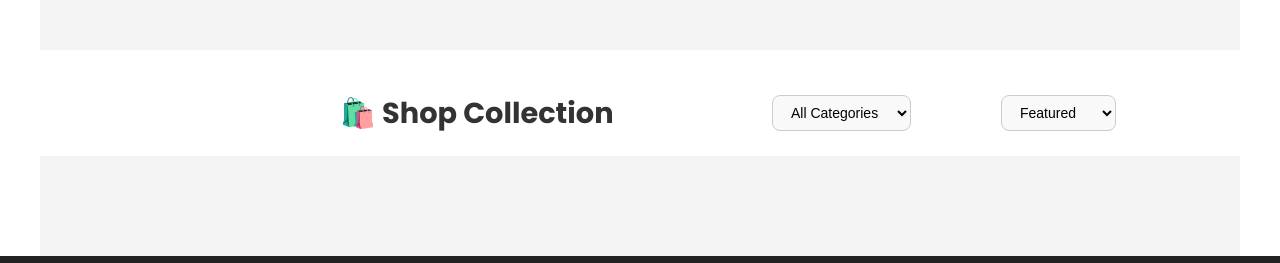
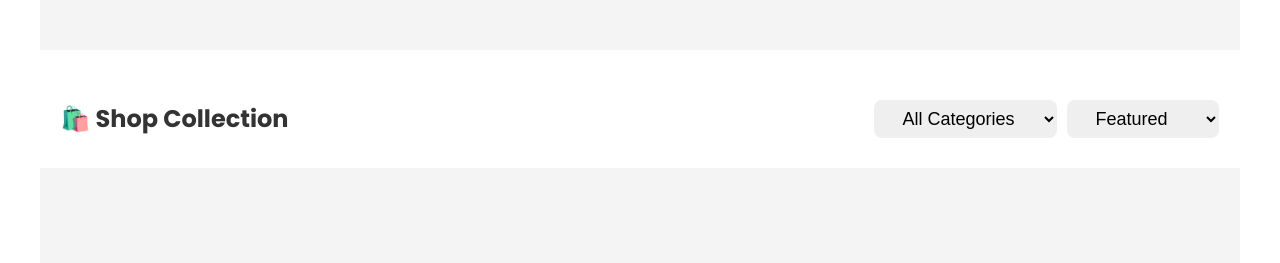
Before and after one commit to Nomad-Fits-website/nomadfits, a plain HTML site: page index.html in a window 1280 px wide. Shown: the part 525-788 px from the top of the page. Drawn offline with nearby package versions, Linux system fonts and the light colour scheme; no server answers.

Commit message:
save my changes

```diff
--- a/css/index.css
+++ b/css/index.css
@@ -224,13 +224,12 @@ header {
 /* abdinasir css */
 
 
-
-
 .Featured {
   text-align: center;
   font-size: 2.2rem;
   margin-bottom: 30px;
 }
+
 
 .collections {
 
@@ -333,51 +332,40 @@ p {
 }
 
 
-
-
-
-
-
-
 .section {
-      width: 70%;
   display: flex;
-      justify-content: center;
+  justify-content:space-around;
   align-items: center;
-        margin-left:20rem ;
-        padding: 20px;
+  padding: 10px 0;
+  min-width: 1000wh;
 
 }
 
-    .section h2 {
-      flex: 1 1 200px;
-      margin-left: ;
-      font-size: 1.8rem;
+ .Shop{
+  position: relative;
+  right : 18rem;
+  text-align: left;
   color: #333;
 }
 
+
 .filters {
-      flex: 1 1 300px;
   display: flex;
-      justify-content: flex-end;
+  margin: 20px;
   gap: 10px;
-      flex-wrap: wrap;
 }
 
-    select {
-      margin-right: 5rem;
-      padding: 8px 14px;
-      border: 1px solid #ccc;
+#wed {
+    position: relative;
+    left : 18rem;
+    border: 1px solid #f3f3f3;
     border-radius: 8px;
-      font-size: 14px;
     cursor: pointer;
-      background-color: #f9f9f9;
+    padding: 4px 24px;
+    font-size: large;
+    border: none;
+
 }
-
-
-
-
-
 
 
 
@@ -490,7 +478,6 @@ p {
 
 
 
-
 /*
 
 responsive */
--- a/index.html
+++ b/index.html
@@ -69,9 +69,10 @@
   </section>
 
   <div class="section">
-    <h2>🛍️ Shop Collection</h2>
+    <!-- <h2>🛍️ Shop Collection</h2> -->
     <div class="filters">
-      <select>
+      <h2 class="Shop">🛍️ Shop Collection</h2>
+      <select id="wed">
         <option value="">All Categories</option>
         <option value="">Clothes</option>
         <option value="">Electronics</option>
@@ -80,7 +81,7 @@
         <option value="">Phones</option>
       </select>
 
-      <select>
+      <select id="wed">
         <option value="">Featured</option>
         <option value="">High Price</option>
         <option value="">Low Price</option>
@@ -90,7 +91,8 @@
 
   <div class="product-grid"></div>
 
-  <script src="https://cdn.jsdelivr.net/npm/axios/dist/axios.min.js"></script>
+
+
 
 
   <footer class="footer">
@@ -139,6 +141,7 @@
     </div>
   </footer>
 
+  <script src="https://cdn.jsdelivr.net/npm/axios/dist/axios.min.js"></script>
   <script src="js/scribt.js" defer></script>
 
 
--- a/js/scribt.js
+++ b/js/scribt.js
@@ -25,7 +25,12 @@ function getApi2(){
 
       const span = document.createElement("span");
       span.className = "icon";
-      span.innerHTML = "🧭";
+
+      const moreIcons = ["👕", "🕹️", "🪑", "👟",  "📦", "📱"];
+
+  const Icons = moreIcons[index % moreIcons.length];
+
+  span.innerHTML = Icons;
 
       const h3 = document.createElement("h3");
       h3.textContent = category.name;
@@ -103,14 +108,14 @@ function allApi(product, index) {
 */
 
 
-console.log(product.images)
+// console.log(product.images)
 
   const Div = document.createElement("div");
   Div.className = "product";
 
   const img = document.createElement("img");
   img.src = product.images[0]
-    console.log(img)
+    // console.log(img)
 
   const h3 = document.createElement("h3");
   h3.textContent = product.title;
@@ -130,11 +135,24 @@ spanstar.innerHTML = "&#9733;";
 
   const spanRating= document.createElement("span");
   spanRating.className = "rating-value"
-  spanRating.textContent = "4.9"
+  // spanRating.textContent = "4.9"
+
+    const rate = ["6.8", "5.1", "6.5", "9.2", "7.1", "3.5", "2.4" , "9.9"];
+
+    const Rating  = rate[index % rate.length];
+
+     spanRating.innerHTML = Rating;
 
   const spanreview = document.createElement("span");
   spanreview.className = "review-count";
-  spanreview.textContent = " (89 reviews) "
+  // spanreview.textContent = " (89 reviews) "
+
+ const review1 = ["(49 reviews)", "(55 reviews)", "(88 reviews)", "(78 reviews)", "(83 reviews)", " (67 reviews)", "(59 reviews)" , " (98 reviews)"];
+
+ const reviewed = review1[index %review1.length]
+
+ spanreview.textContent = reviewed;
+
 
   ratingContainer.append(spanstar)
   ratingContainer.append(spanRating)
```
Lines whose indentation alone changed are shown as unchanged.
